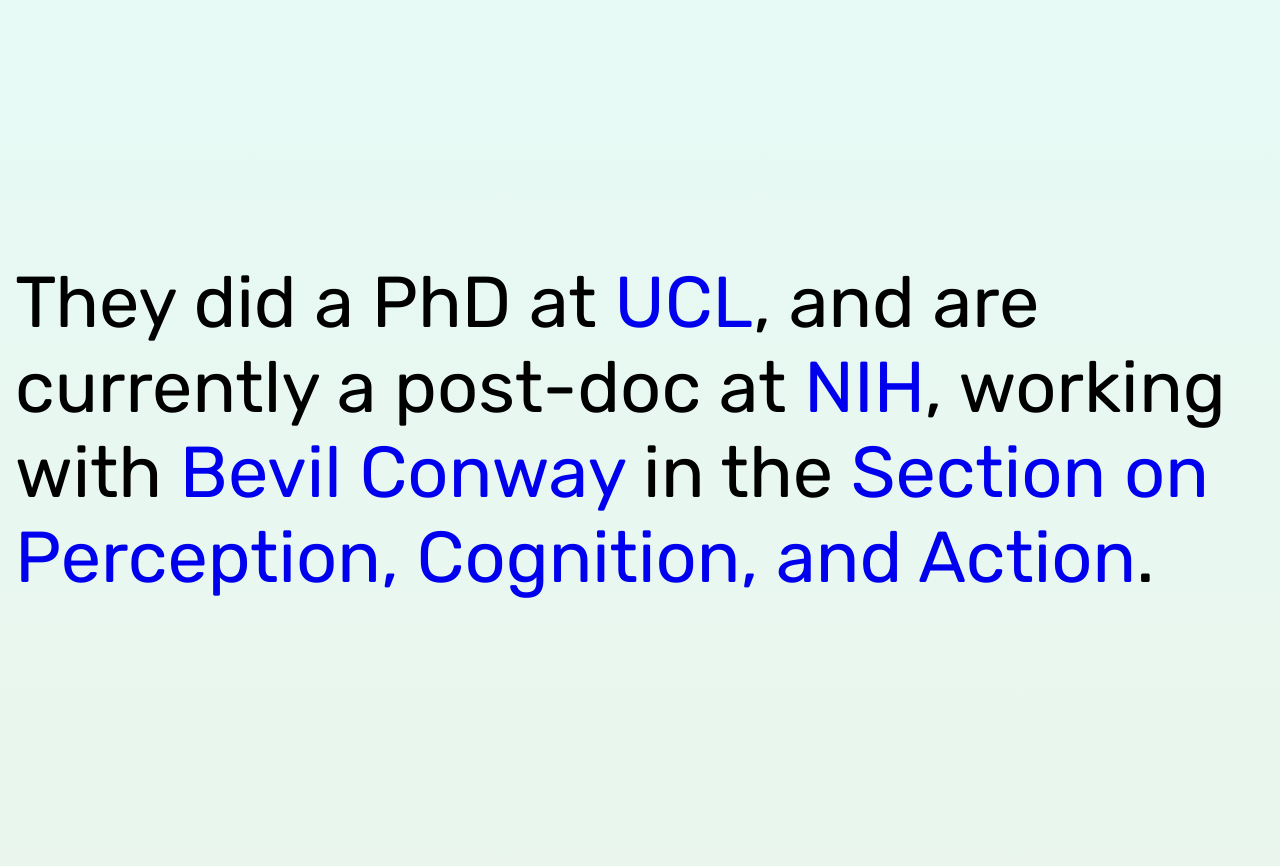
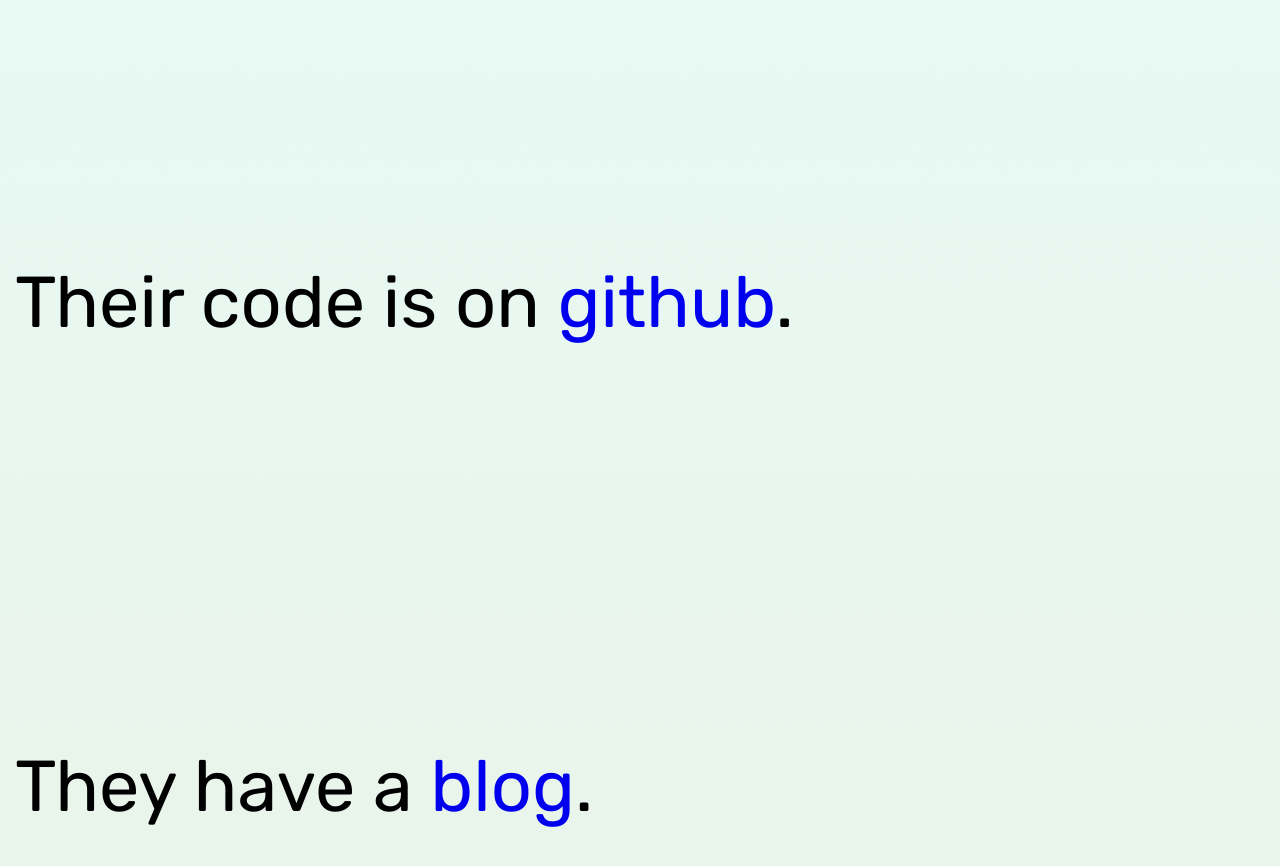
Before and after one commit to da5nsy/da5nsy.github.io, a Jekyll site: the page built from README.md, in a window 1280 px wide and 900 px high, scrolled down 976 px. Shown: the top 866 px of the window. Built offline with Jekyll 4.4.1, drawn with Linux system fonts in a browser that asks for light colours; our own code applies the rules of GitHub Pages for plain Markdown files.

Commit message:
Remove work details

```diff
--- a/_layouts/home.html
+++ b/_layouts/home.html
@@ -64,7 +64,6 @@
 
 <p> Danny Garside is a neuroscientist and meta-scientist, who splits their time between researching colour vision and trying to make academia more accessible, more efficient, and happier. </p> <br><br><br><br><br><br>
 
-<p> They did a PhD at <a href="http://www.ucl.ac.uk">UCL</a>, and are currently a post-doc at <a href="https://www.nih.gov/">NIH</a>, working with <a href="https://irp.nih.gov/pi/bevil-conway">Bevil Conway</a> in the <a href="https://nei-lsr.github.io/Section-on-Perception-Cognition-and-Action/">Section on Perception, Cognition, and Action</a>.</p> <br><br><br><br><br><br><br><br><br><br><br><br>
 <p> Their code is on <a href="https://github.com/da5nsy">github</a>.</p> <br><br><br>
 <p> They have a <a href="/blog">blog</a>.</p> <br><br><br>
 <p> They <a rel="me" href="https://social.coop/@da5nsy">toot</a> quite a lot.</p> <br><br><br>
```
